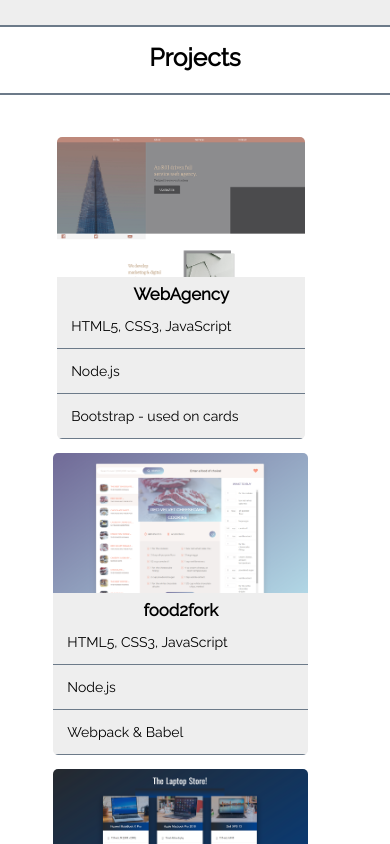
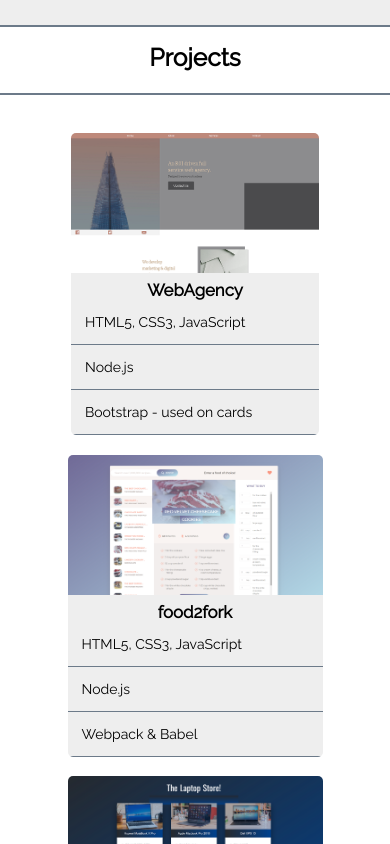
Before and after one commit to ndubs18/portfolioV2, a React (Create React App) app: page / in a window 390 px wide. Shown: the part 2160-3004 px from the top of the page. Built offline with nearby package versions, Linux system fonts and the light colour scheme.

Commit message:
fixed projBox marin and spacing

```diff
--- a/src/App.css
+++ b/src/App.css
@@ -2,6 +2,12 @@
   box-sizing: border-box;
   font-family: 'Raleway', sans-serif;
 }
+
+/* .projBox_hover{
+  margin: 0;
+  padding: 0;
+  width: fit-content;
+} */
 
 
 .App {
@@ -549,6 +555,7 @@
 
   .section_2 .projBox {
     width: 90%;
+    margin: .7rem auto;
   }
 
 }
```
